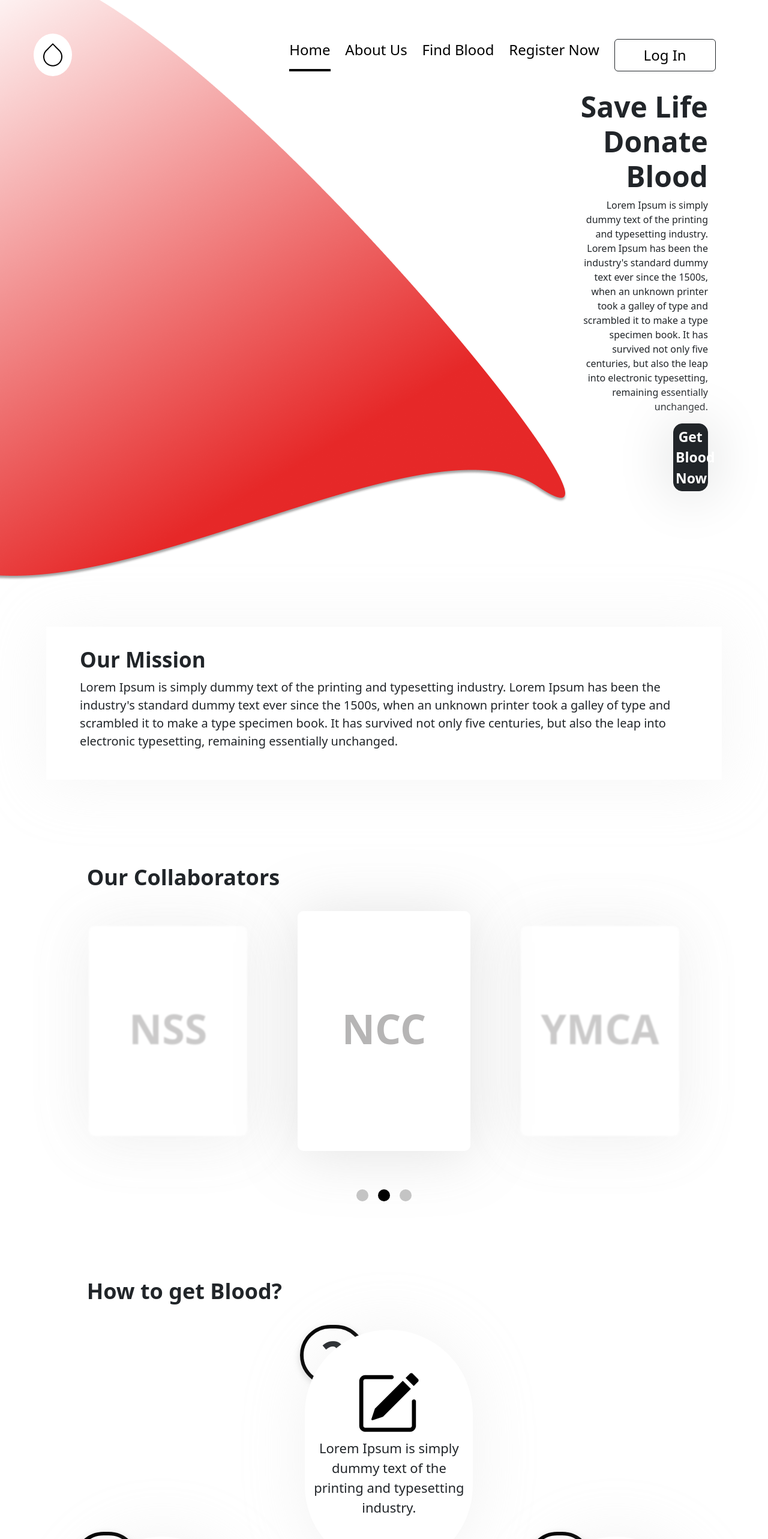
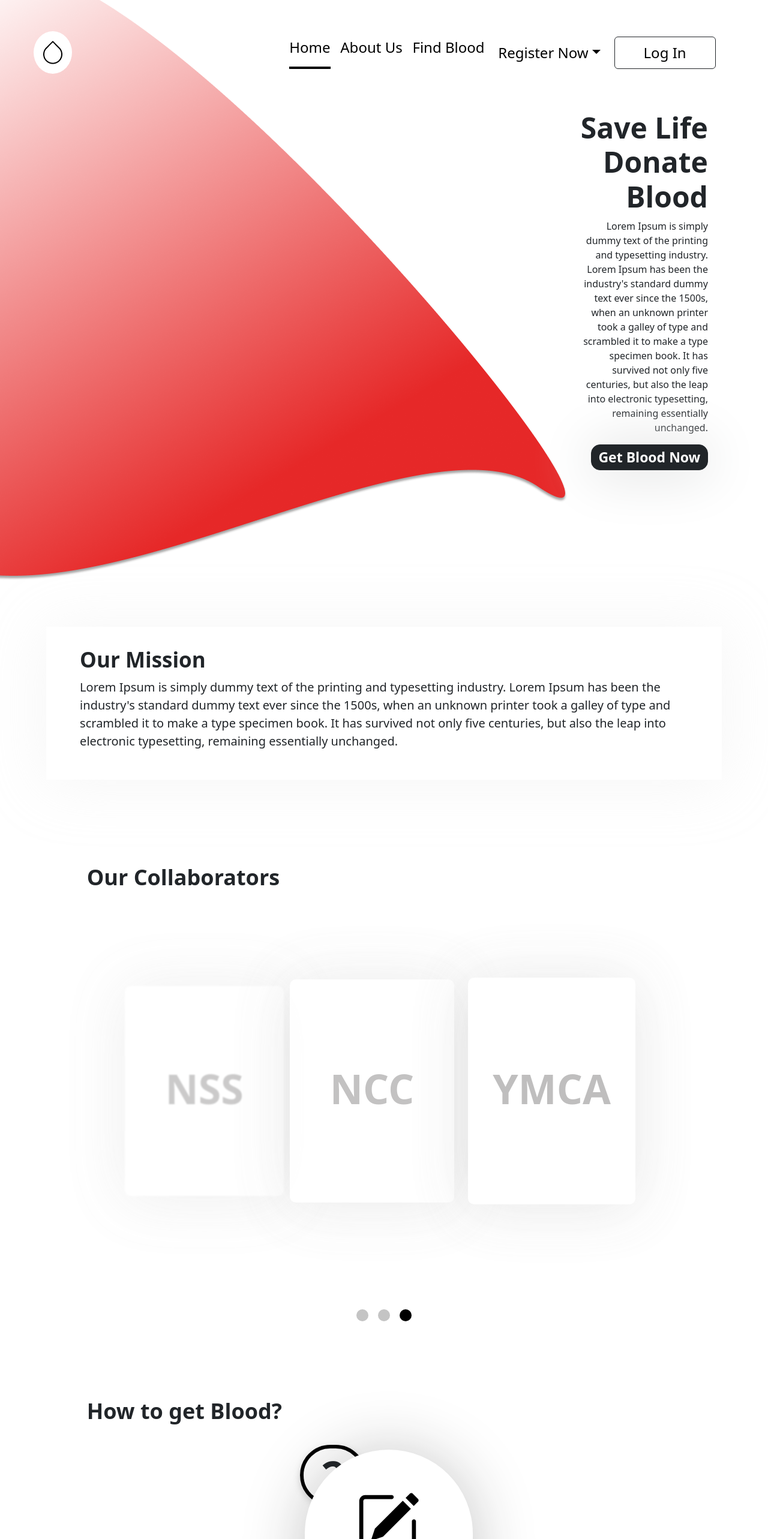
Before and after one commit to HishamIsmailp/BloodLink-web, a Next.js app: page / in a window 1280 px wide. Shown: the top 2566 px of the page at 60% size. Built offline with nearby package versions, Linux system fonts and the light colour scheme.

Commit message:
added animation to collaborators

```diff
--- a/src/app/components/NavBar.tsx
+++ b/src/app/components/NavBar.tsx
@@ -1,31 +1,77 @@
-'use client'
-import React from 'react';
-import Link from 'next/link';
-import Image from 'next/image';
+"use client";
+import React from "react";
+import Link from "next/link";
+import Image from "next/image";
 
-import Style from '../../styles/NavBar.module.css';
-import Logo from '../../utils/images/Logo.png';
-import { usePathname } from 'next/navigation';
+import Style from "../../styles/NavBar.module.css";
+import Logo from "../../utils/images/Logo.png";
+import { usePathname } from "next/navigation";
 
 export default function NavBar() {
-
   const pathname = usePathname();
   const getActivePage = (currentPath: string, targetPath: string) => {
     return currentPath === targetPath ? "4px solid #000" : "none";
   };
 
   return (
-    <nav className='d-flex align-items-center justify-content-between w-100'>
-        <Link href={"/"} className='d-flex bg-white rounded-circle p-3'>
-            <Image src={Logo} alt='logo-img' className='justify-content-start' />
+    <nav className="d-flex align-items-center justify-content-between w-100">
+      <Link href={"/"} className="d-flex bg-white rounded-circle p-3">
+        <Image src={Logo} alt="logo-img" className="justify-content-start" />
       </Link>
       <div className={Style.navItems}>
-            <Link className={Style.navLinks} style={{ "borderBottom": getActivePage(pathname, "/") }} href={"/"}>Home</Link>
-            <Link className={Style.navLinks} style={{ "borderBottom": getActivePage(pathname, "/about-us") }} href={"/about-us"}>About Us</Link>
-            <Link className={Style.navLinks} style={{"borderBottom": getActivePage(pathname, "/find-blood")}} href={"/find-blood"}>Find Blood</Link>
-            <Link className={Style.navLinks} style={{"borderBottom": getActivePage(pathname, "/register-now")}} href={"/register-now"}>Register Now</Link>
-            <Link className={`${Style.navLinks} btn btn-outline-dark p-2 ps-5 pe-5`} href={"/login"}>Log In</Link>
+        <Link
+          className={Style.navLinks}
+          style={{ borderBottom: getActivePage(pathname, "/") }}
+          href={"/"}
+        >
+          Home
+        </Link>
+        <Link
+          className={Style.navLinks}
+          style={{ borderBottom: getActivePage(pathname, "/aboutUs") }}
+          href={"/aboutUs"}
+        >
+          About Us
+        </Link>
+        <Link
+          className={Style.navLinks}
+          style={{ borderBottom: getActivePage(pathname, "/findBlood") }}
+          href={"/find-blood"}
+        >
+          Find Blood
+        </Link>
+          <button
+            type="button"
+            className={`${Style.navLinks} ${Style.navDropDown} border-0 dropdown-toggle`}
+            style={{
+              borderBottom:
+                getActivePage(pathname, "/registerAsDonor") ||
+                getActivePage(pathname, "/registerAsOrganization"),
+            }}
+            data-bs-toggle="dropdown"
+            aria-expanded="false"
+          >
+            Register Now
+          </button>
+          <ul className={`dropdown-menu`}>
+            <li>
+              <Link className={`${Style.dropDownItem} dropdown-item`} href="/registerAsOrganization">
+                Register As Organization
+              </Link>
+            </li>
+            <li>
+              <Link className={`${Style.dropDownItem} dropdown-item`} href="/registerAsDonor">
+                Register As Donor
+              </Link>
+            </li>
+          </ul>
+        <Link
+          className={`${Style.navLinks} btn btn-outline-dark p-2 ps-5 pe-5`}
+          href={"/logIn"}
+        >
+          Log In
+        </Link>
       </div>
     </nav>
-  )
+  );
 }
--- a/src/app/components/OurCollaborators.tsx
+++ b/src/app/components/OurCollaborators.tsx
@@ -1,26 +1,62 @@
-import React from "react";
+"use client";
+import React, { useState, useEffect } from "react";
 
 import Style from "../../styles/OurCollaborators.module.css";
 
 export default function OurCollaborators() {
+  const [currentCollaborator, setCurrentCollaborator] = useState(0);
+
+  useEffect(() => {
+    const collaboratorTimeout = setTimeout(() => {
+      setCurrentCollaborator((prevIndex) => (prevIndex + 1) % 3);
+    }, 3000);
+
+    return () => clearTimeout(collaboratorTimeout);
+  }, [currentCollaborator]);
+  useEffect(() => {
+    if (currentCollaborator === 2) {
+      setTimeout(() => {
+        setCurrentCollaborator(0);
+      }, 2500);
+    }
+  }, [currentCollaborator]);
+
+  const collaborators = ["NSS", "NCC", "YMCA"];
+
   return (
     <div className={Style.ourCollaboratorsContainer}>
       <h1 className={Style.ourCollaboratorsTitle}>Our Collaborators </h1>
       <div className={Style.ourCollaboratorsContentContainer}>
-        <div className={`${Style.collaborator} ${Style.collaboratorItem1}`}>
-          <h1 className={Style.collaboratorTitle}>{"NSS"}</h1>
-        </div>
-        <div className={`${Style.collaborator} ${Style.collaboratorItem2}`}>
-          <h1 className={Style.collaboratorTitle}>{"NCC"}</h1>
-        </div>
-        <div className={`${Style.collaborator} ${Style.collaboratorItem3}`}>
-          <h1 className={Style.collaboratorTitle}>{"YMCA"}</h1>
-        </div>
+        {collaborators.map((collaborator, index) => (
+          <div
+            key={index}
+            className={`${Style.collaborator} ${
+              currentCollaborator === index ? Style.activeCollaborator : ""
+            }`}
+          >
+            <h1 className={Style.collaboratorTitle}>{collaborator}</h1>
+          </div>
+        ))}
       </div>
       <div className="d-flex justify-content-center gap-3 mt-5 pt-3">
-        <div className={Style.ourCollaboratorsDots}></div>
-        <div className={Style.ourCollaboratorsDots} style={{backgroundColor: "#000"}}></div>
-        <div className={Style.ourCollaboratorsDots}></div>
+        <div
+          className={Style.ourCollaboratorsDots}
+          style={{
+            backgroundColor: currentCollaborator === 0 ? "#000" : "#c4c4c4",
+          }}
+        ></div>
+        <div
+          className={Style.ourCollaboratorsDots}
+          style={{
+            backgroundColor: currentCollaborator === 1 ? "#000" : "#c4c4c4",
+          }}
+        ></div>
+        <div
+          className={Style.ourCollaboratorsDots}
+          style={{
+            backgroundColor: currentCollaborator === 2 ? "#000" : "#c4c4c4",
+          }}
+        ></div>
       </div>
     </div>
   );
--- a/src/app/page.tsx
+++ b/src/app/page.tsx
@@ -10,7 +10,7 @@ import Style from "./page.module.css";
 export default function Home() {
   return (
     <>
-      <div className="p-5 m-2 position-fixed top-0 w-100"><NavBar /></div>
+      <div className="p-5 m-2 mt-1 position-fixed top-0 w-100"><NavBar /></div>
     <Banner />
     <OurMission />
     <OurCollaborators />
--- a/src/styles/Banner.module.css
+++ b/src/styles/Banner.module.css
@@ -10,8 +10,8 @@
 .bannerButton{
     font-weight: bold;
     font-size: 23px;
-    width: 25%;
-    padding: 1.5%;
+    width: fit-content;
+    padding: 1.5% 5%;
     border-radius: 15px;
     box-shadow: 0px 4px 90px 5px #DEDFDF;
 }
--- a/src/styles/GetBlood.module.css
+++ b/src/styles/GetBlood.module.css
@@ -44,6 +44,7 @@
 }
 
 .getBloodItemsContent{
+  z-index: 2;
     width: 100%;
     height: 400px;
     position: absolute;
@@ -56,7 +57,7 @@
     top: 0;
     background-color: #fff;
     border-radius: 400px;
-    box-shadow: 0px 4px 100px 2px #CECECE40;
+    box-shadow: 0px 4px 100px 2px #201e1e40;
 }
 
 .getBloodItemImg{
--- a/src/styles/NavBar.module.css
+++ b/src/styles/NavBar.module.css
@@ -11,6 +11,9 @@
     color: #000;
     font-weight: 400 !important;
 }
-.navLinks:hover{
-    border-bottom: 4px solid #000;
+.navDropDown{
+    background-color: transparent;
 }
+.dropDownItem{
+    font-size: 18px !important;
+}
--- a/src/styles/OurCollaborators.module.css
+++ b/src/styles/OurCollaborators.module.css
@@ -3,16 +3,31 @@
   padding: 5%;
 }
 
-.ourCollaboratorsTitle{
+.ourCollaboratorsTitle {
   font-size: 36px;
   font-weight: 700;
   margin-left: 7%;
   margin-bottom: 3%;
 }
-.ourCollaboratorsContentContainer{
+
+.collaboratorTitle {
+  font-size: 68px;
+  font-weight: 700;
+  color: #b6b5b5;
+}
+
+.ourCollaboratorsDots {
+  width: 20px;
+  height: 20px;
+  border-radius: 30px;
+  background-color: #c4c4c4;
+}
+
+.ourCollaboratorsContentContainer {
   display: flex;
-  justify-content: space-evenly;
+  justify-content: center;
   align-items: center;
+  height: 600px;
 }
 
 .collaborator {
@@ -20,49 +35,21 @@
   align-items: center;
   justify-content: center;
   background-color: #fff;
-  width: 25%;
-  height: 400px;
-  box-shadow: 0px 4px 100px 2px #A5A4A440;
+  box-shadow: 0px 4px 100px 2px #a5a4a440;
   border-radius: 10px;
-  transition: transform 0.5s ease; /* Add a transition for a smooth effect */
-}
-
-.collaboratorTitle {
-  font-size: 68px;
-  font-weight: 700;
-  color: #B6B5B5;
-}
-
-/* @keyframes changeOrder {
-  0%, 100% {
-    transform: translateX(0);
-  }
-  33% {
-    transform: translateX(-50%);
-  }
-  66% {
-    transform: translateX(-100%);
-  }
-} */
-
-.collaboratorItem1, .collaboratorItem3 {
   width: 23%;
   z-index: -3;
   height: 350px;
   opacity: 0.7;
   filter: blur(1px);
-  /* animation: changeOrder 6s infinite; */
+  transition: all 0.3s ease;
 }
 
-.collaboratorItem2 {
+.activeCollaborator {
   box-shadow: 0px 4px 100px 2px #8f8e8e40;
-  /* animation: changeOrder 6s infinite; */
+  width: 25%;
+  height: 400px;
+  opacity: 1;
+  filter: blur(0px);
+  margin: 0 2%;
 }
-
-.ourCollaboratorsDots{
-  width: 20px;
-  height: 20px;
-  border-radius: 30px;
-  background-color: #C4C4C4;
-  ;
-}
```
Lines whose indentation alone changed are shown as unchanged.
